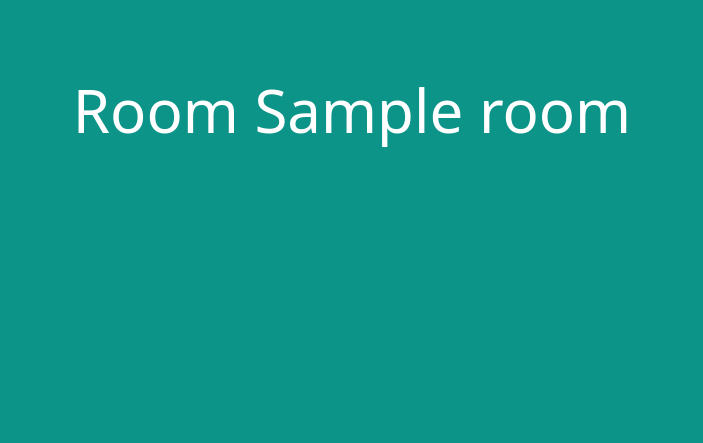
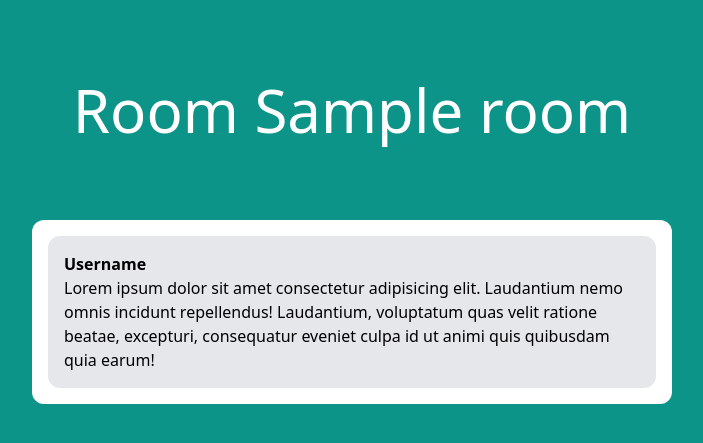
Before and after one commit to ivanlegranbizarro/djangoChannels, a Django app: a page that uses templates/room.html in a window 1280 px wide. Shown: the part 96-539 px from the top of the page, without its empty margins (288-991 px from the left). Run offline with Django 4.2, Linux system fonts and the light colour scheme; a user stored in the database is signed in; tables that the repository leaves empty hold one stand-in row (values such as "Sample post"); some libraries are stand-ins or nearby versions.

Commit message:
room template structure

```diff
--- a/templates/create-rooms.html
+++ b/templates/create-rooms.html
@@ -14,7 +14,6 @@ Rooms
 
       <div class="mb-5">
         <label for="{{ form.name.id_for_label }}" class="text-white">Room Name</label>
-
         {{ form.name }}
       </div>
 
--- a/templates/room.html
+++ b/templates/room.html
@@ -10,5 +10,17 @@ Room {{ room.name }}
 
 
 {% block content %}
+<div class="lg:w-2/4 mx-4 lg:mx-auto p-4 bg-white rounded-xl">
+  <div class="chat-messages space-y-3" id="chat-messages">
+    <div class="p-4 bg-gray-200 rounded-xl">
+      <p class="font-semibold">
+        Username
+      </p>
+      <p>Lorem ipsum dolor sit amet consectetur adipisicing elit. Laudantium nemo omnis incidunt repellendus!
+        Laudantium, voluptatum quas velit ratione beatae, excepturi, consequatur eveniet culpa id ut animi quis
+        quibusdam quia earum!</p>
+    </div>
+  </div>
 
+</div>
 {% endblock content %}
```
